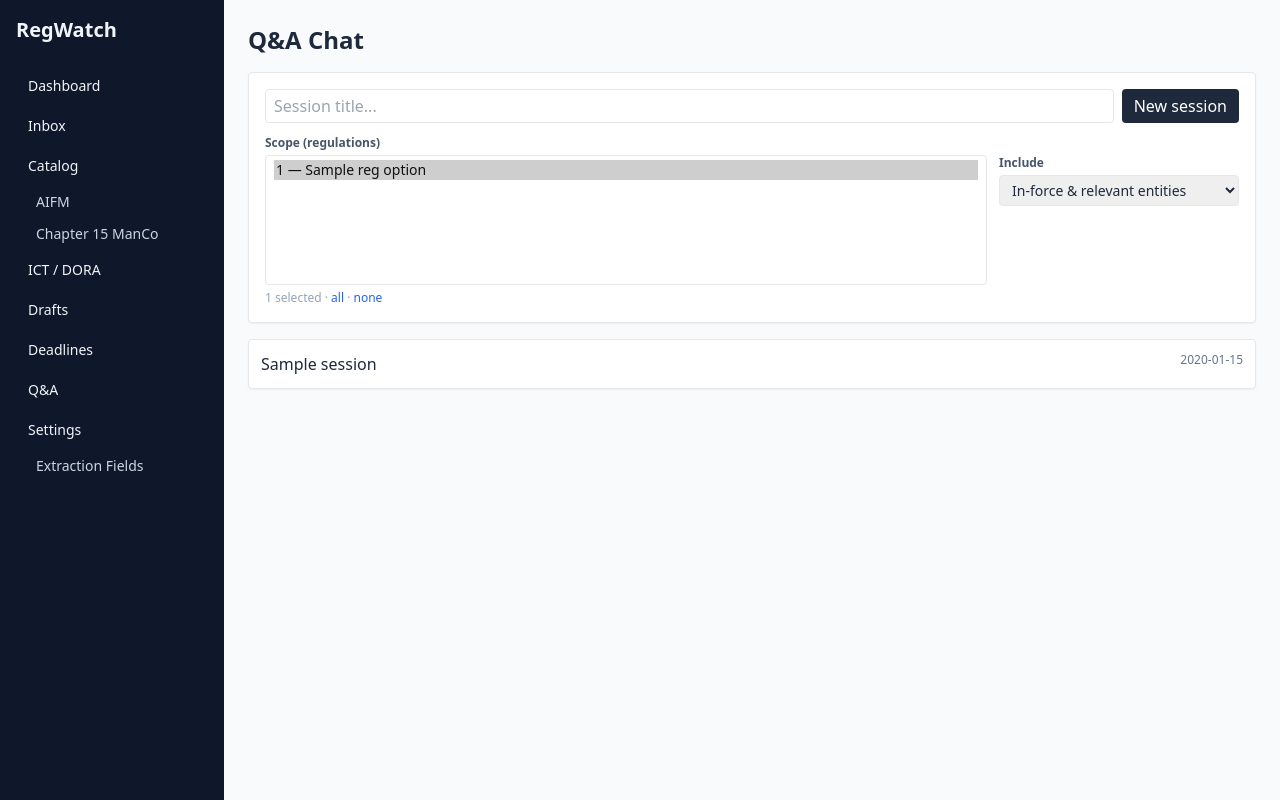
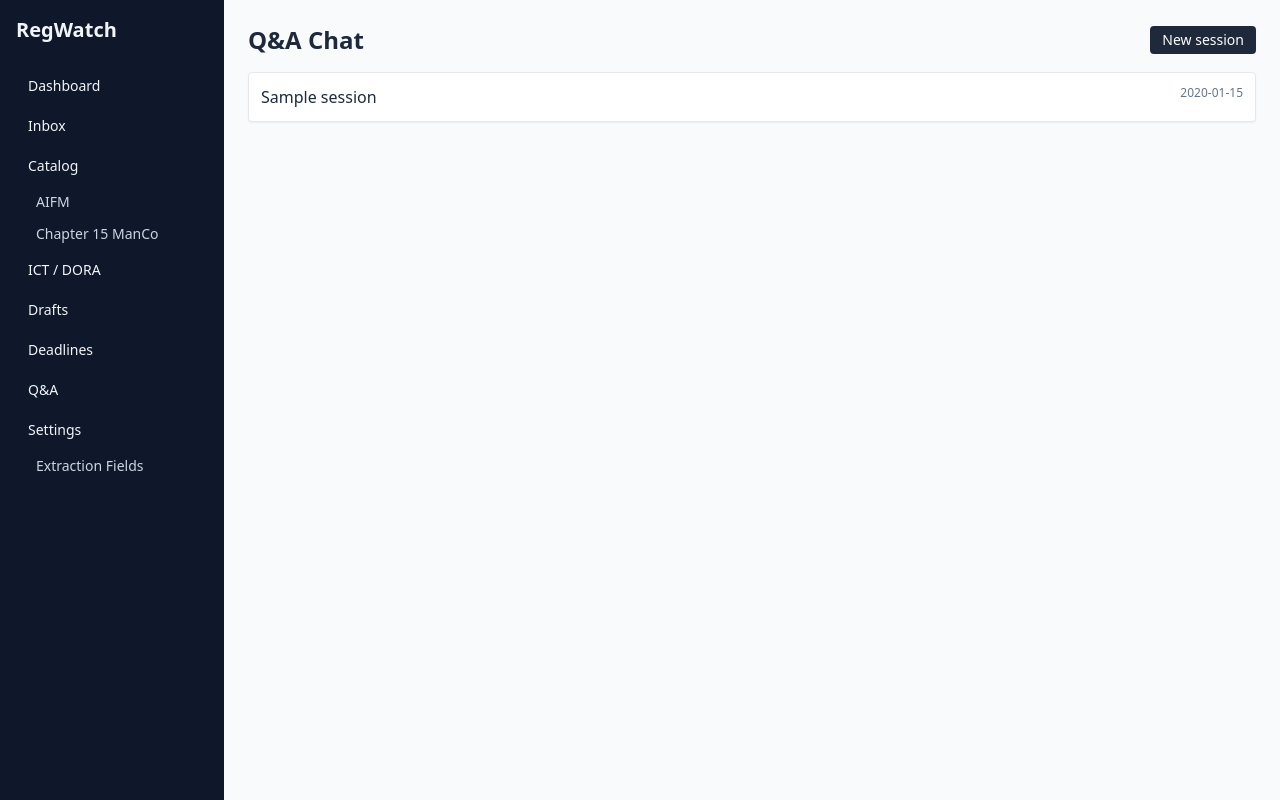
Before and after one commit to wern44/regulatoryWatcher, a Python web app: template regwatch/web/templates/chat/list.html in a window 1280 px wide. Run offline with Jinja, Linux system fonts and the light colour scheme; the template is opened without the code that fills it: most values are stand-ins (such as "Sample title", 1, 10 or a date in 2020); some libraries are stand-ins or nearby versions.

Commit message:
fix(chat): dedicated new-session page with filtered scope picker
Rework the Q&A session creation flow:

- Session list page (/chat) is now a clean list with a "New session"
  button — no inline form.
- New dedicated page (/chat/new) for session setup: title field,
  "Include" dropdown, and regulation multi-select.
- The multi-select only SHOWS regulations matching the current
  "Include" mode (non-matching items are hidden, not just unselected).
  Default: in-force + relevant to configured entities (AIFM/CHAPTER15_MANCO).
- Changing the "Include" dropdown filters the visible options and
  auto-selects all visible items.
- All visible regulations are selected by default, so the session
  scope matches exactly what the user sees.
- Selected regulation_ids are stored in session filters and used
  exclusively for retrieval — the session only searches within
  the chosen regulations.

Co-Authored-By: Claude Opus 4.6 (1M context) <noreply@anthropic.com>

```diff
--- a/regwatch/web/templates/chat/list.html
+++ b/regwatch/web/templates/chat/list.html
@@ -1,51 +1,13 @@
 {% extends "base.html" %}
 {% block title %}RegWatch — Q&amp;A{% endblock %}
 {% block content %}
-  <h1 class="text-2xl font-bold mb-4">Q&amp;A Chat</h1>
-
-  <form method="post" action="/chat" class="bg-white p-4 rounded shadow-sm border mb-4 space-y-3">
-    <div class="flex gap-2">
-      <input name="title" placeholder="Session title..." required
-             class="border rounded px-2 py-1 flex-1">
-      <button class="px-3 py-1 bg-slate-800 text-white rounded" type="submit">New session</button>
-    </div>
-
-    {# --- Scope controls --- #}
-    <div class="flex gap-3 items-start text-sm">
-      <div class="flex-1">
-        <label class="block text-xs font-semibold text-slate-600 mb-1">Scope (regulations)</label>
-        <select name="regulation_ids" id="reg-select" multiple
-                class="w-full border rounded px-2 py-1 text-sm" size="6">
-          {% for r in reg_options %}
-            <option value="{{ r.regulation_id }}"
-                    data-in-scope="{{ r.in_scope|lower }}"
-                    data-in-force="{{ r.in_force|lower }}"
-                    {% if r.in_scope and r.in_force %}selected{% endif %}>
-              {{ r.reference_number }} — {{ r.title[:60] }}{% if r.title|length > 60 %}…{% endif %}
-              {% if not r.in_force %}({{ r.lifecycle_stage }}){% endif %}
-            </option>
-          {% endfor %}
-        </select>
-        <p class="text-xs text-slate-400 mt-1">
-          <span id="scope-count">0</span> selected
-          · <a href="#" onclick="selectAll(); return false" class="text-blue-600 hover:underline">all</a>
-          · <a href="#" onclick="selectNone(); return false" class="text-blue-600 hover:underline">none</a>
-        </p>
-      </div>
-
-      <div class="pt-5">
-        <label class="block text-xs font-semibold text-slate-600 mb-1">Include</label>
-        <select id="scope-mode" name="scope_mode"
-                class="border rounded px-2 py-1 text-sm"
-                onchange="applyScopeMode()">
-          <option value="default">In-force &amp; relevant entities</option>
-          <option value="all_lifecycle">All lifecycles &amp; relevant entities</option>
-          <option value="all_entities">In-force &amp; all entities</option>
-          <option value="everything">All lifecycles &amp; all entities</option>
-        </select>
-      </div>
-    </div>
-  </form>
+  <div class="flex items-center justify-between mb-4">
+    <h1 class="text-2xl font-bold">Q&amp;A Chat</h1>
+    <a href="/chat/new"
+       class="px-3 py-1 bg-slate-800 text-white text-sm rounded hover:bg-slate-700">
+      New session
+    </a>
+  </div>
 
   <ul class="bg-white border rounded shadow-sm divide-y">
     {% for s in sessions %}
@@ -57,41 +19,4 @@
     <li class="p-4 text-center text-slate-500">No sessions yet.</li>
     {% endfor %}
   </ul>
-
-  <script>
-    const sel = document.getElementById('reg-select');
-
-    function updateCount() {
-      const n = sel.querySelectorAll('option:checked').length;
-      document.getElementById('scope-count').textContent = n;
-    }
-    sel.addEventListener('change', updateCount);
-
-    function applyScopeMode() {
-      const mode = document.getElementById('scope-mode').value;
-      for (const opt of sel.options) {
-        const inScope = opt.dataset.inScope === 'true';
-        const inForce = opt.dataset.inForce === 'true';
-        let shouldSelect = false;
-        if (mode === 'default')         shouldSelect = inScope && inForce;
-        else if (mode === 'all_lifecycle') shouldSelect = inScope;
-        else if (mode === 'all_entities')  shouldSelect = inForce;
-        else if (mode === 'everything')    shouldSelect = true;
-        opt.selected = shouldSelect;
-      }
-      updateCount();
-    }
-
-    function selectAll() {
-      for (const opt of sel.options) opt.selected = true;
-      updateCount();
-    }
-    function selectNone() {
-      for (const opt of sel.options) opt.selected = false;
-      updateCount();
-    }
-
-    // Initial count
-    updateCount();
-  </script>
 {% endblock %}
```
Also changed, not shown: regwatch/web/routes/chat.py (+14 -12 lines), regwatch/web/templates/chat/new.html (added, +102 -0 lines).
